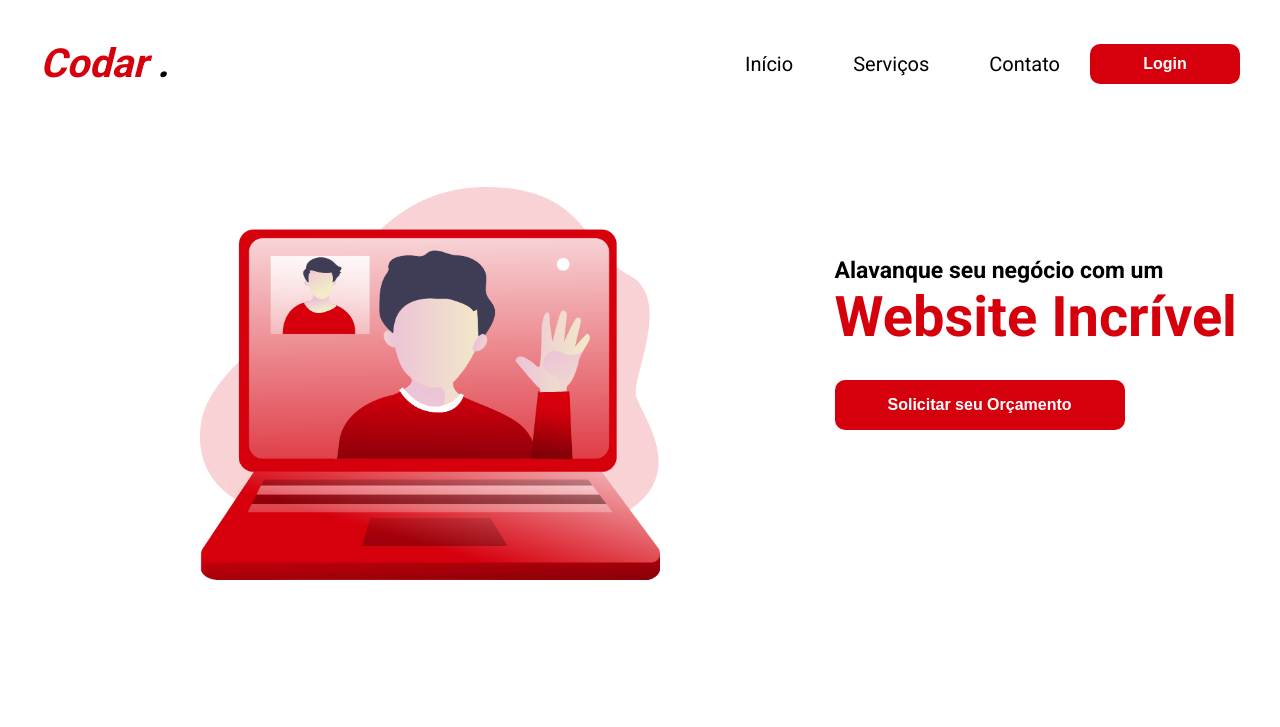
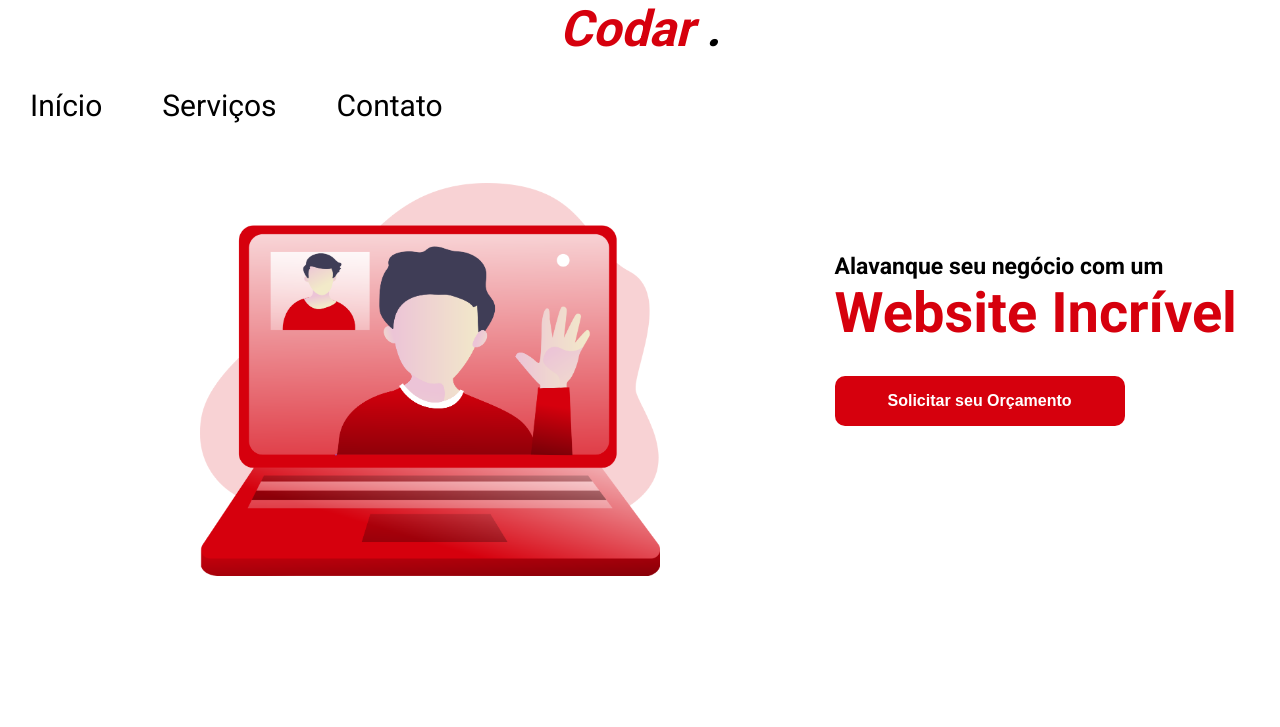
Before and after one commit to Marcianas1l/codar, a plain HTML site: page index.html in a window 1280 px wide. Shown: the top 727 px of the page. Drawn offline with Linux system fonts and the light colour scheme.

Commit message:
Update estilo.css

```diff
--- a/estilo/estilo.css
+++ b/estilo/estilo.css
@@ -27,19 +27,19 @@ header, .page-home, .servicos, .contact, .depoimentos {
 }
 
 header {
-    display: flex;
-    justify-content: space-between;
-    padding: 40px;
+    text-align: center;
+
 }
 
 header h1 {
     color: #D6000D;
     font-style: italic;
-    font-size: 40px;
+    font-size: 50px;
 }
 
 nav {
     display: flex;
+    margin-top: 30px;
 }
 
 nav ul {
@@ -48,7 +48,7 @@ nav ul {
 
 nav ul li {
     margin: auto 30px;
-    font-size: 20px;
+    font-size: 30px;
 }
 
 nav ul li:hover {
@@ -56,14 +56,5 @@ nav ul li:hover {
 }
 
 nav .login {
-    width: 150px;
-    height: 40px;
-    border-radius: 10px;
-    margin: auto;
-    color: #fff;
-    background: #D6000D;
-    border: none;
-    font-size: 16px;
-    font-weight: 700;
-    cursor: pointer;
+    display: none;
 }
```
